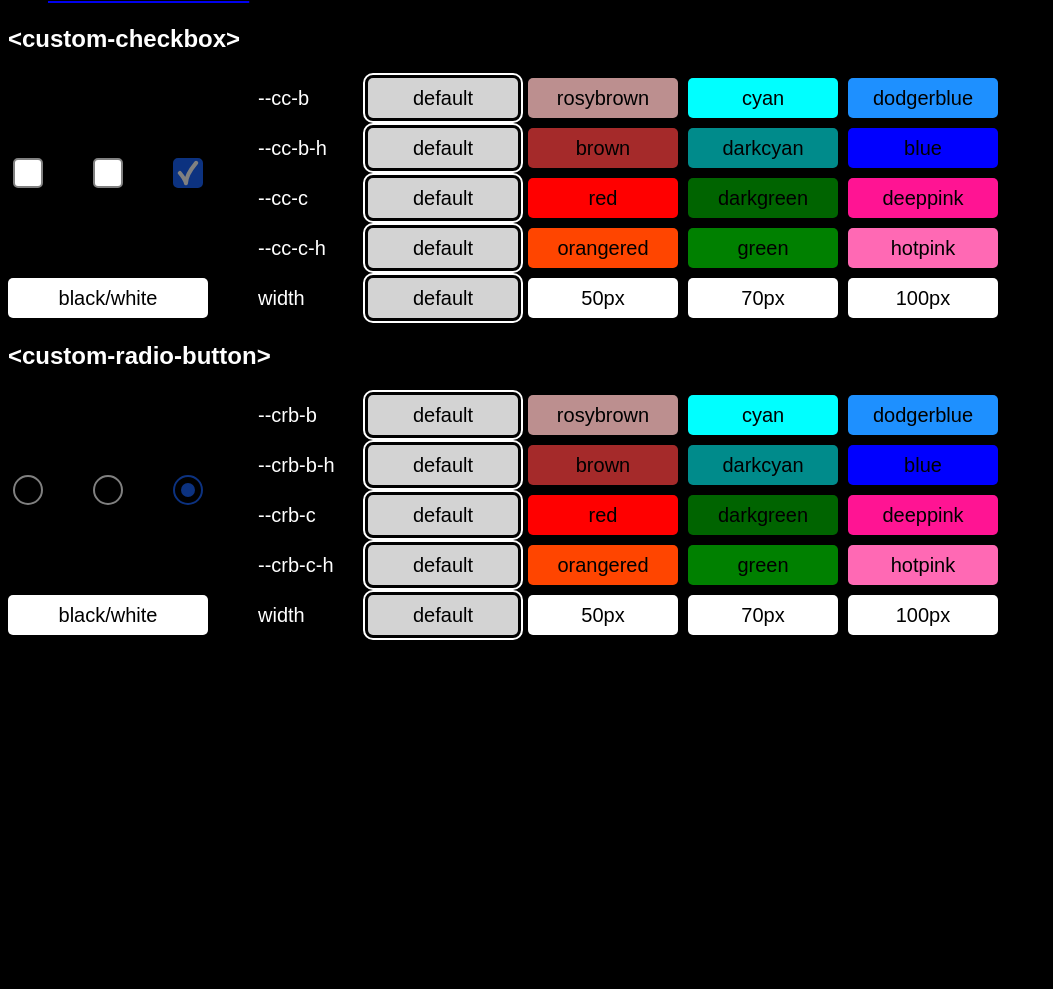
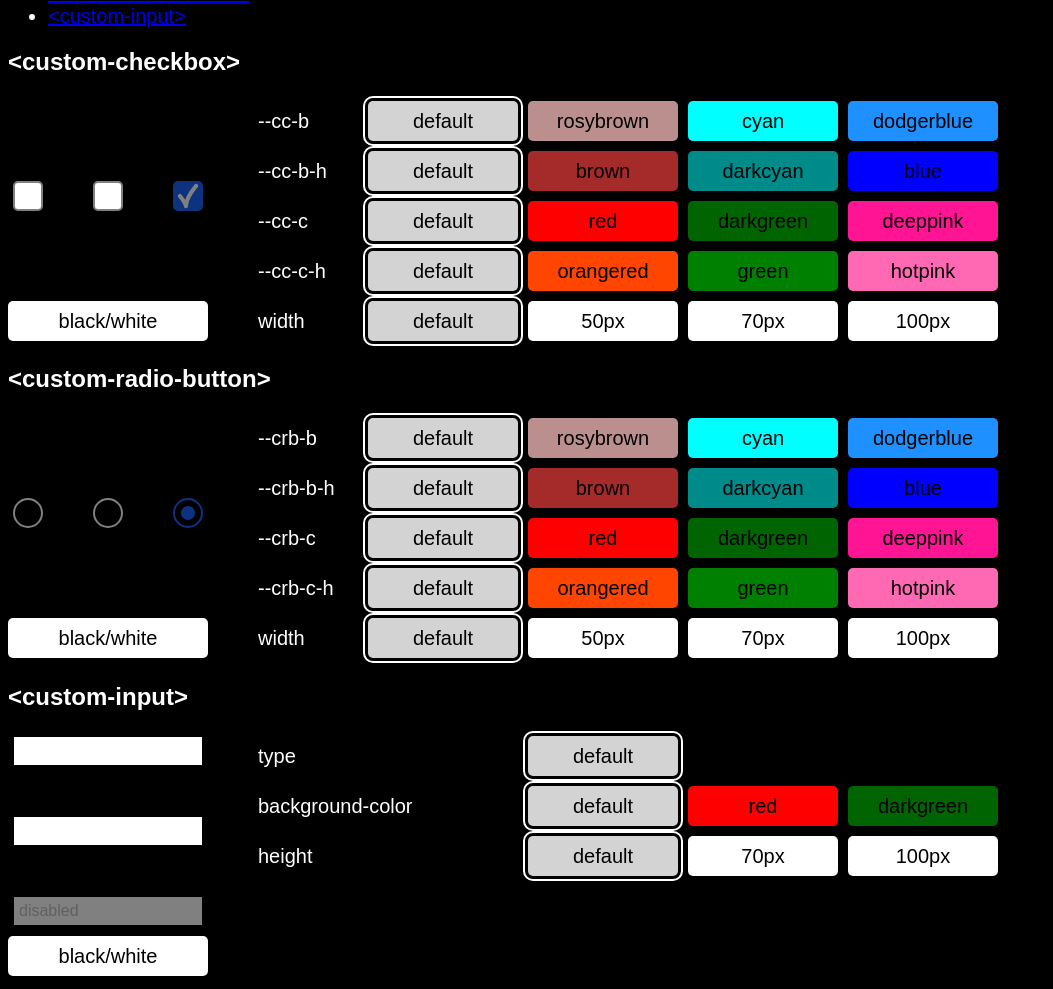
Before and after one commit to TaurBaLaur/HTML-elements-with-Web-Components, a plain HTML site: page index.html in a window 1280 px wide. Shown: the part 217-1206 px from the top of the page, without its empty margins (0-1053 px from the left). Before the commit the page ends 865 px from the top, so only its background shows below. Drawn offline with Linux system fonts and the light colour scheme.

Commit message:
Update index.html

```diff
--- a/index.html
+++ b/index.html
@@ -29,9 +29,8 @@
 			grid-template-rows: 200px 50px;
 			align-items: center;
 		}
-		.elements-container{
+		.elements-container, .input-container{
 			display: grid;
-			grid-template-columns: 40px 1fr 40px;
 			width: 200px;
 			height: 200px;
 			justify-items: center;
@@ -39,10 +38,22 @@
 			border-radius: 5px;
 		}
 
+		.elements-container{
+			grid-template-columns: 40px 1fr 40px;
+		}
+
+		.input-container{
+			grid-template-rows: 40px 1fr 40px;
+		}
+
 		.right-container{
 			display: grid;
 			grid-template-rows: repeat(5, 1fr);
 			height: 250px;
+		}
+
+		.left-container:has(.input-container)~.right-container>.row{
+			grid-template-columns: 260px repeat(3, 150px);
 		}
 
 		.row{
@@ -79,6 +90,7 @@
 	</style>
 	<script defer src="https://taurbalaur.github.io/HTML-elements-with-Web-Components/custom-checkbox/custom-checkbox-script.min.js"></script>
 	<script defer src="https://taurbalaur.github.io/HTML-elements-with-Web-Components/custom-radio-button/custom-radio-button-script.min.js"></script>
+	<script defer src="https://taurbalaur.github.io/HTML-elements-with-Web-Components/custom-input/custom-input-script.min.js"></script>
 </head>
 <body>
 	<h1>HTML elements with Web Components</h1>
@@ -90,6 +102,9 @@
 		</li>
 		<li>
 			<a href="#crb"><code>&lt;custom-radio-button&gt;</code></a>
+		</li>
+		<li>
+			<a href="#ci"><code>&lt;custom-input&gt;</code></a>
 		</li>
 	</ul>
 	<h2 id="cc">
@@ -193,6 +208,38 @@
 			</div>
 		</div>
 	</div>
+
+	<h2 id="ci">
+		<code>&lt;custom-input&gt;</code>
+	</h2>
+	<div class="super-container">
+		<div class="left-container">
+			<div class="input-container">
+				<custom-input style="width: 95%; box-sizing: border-box; color: black;"></custom-input>
+				<custom-input type="text" style="width: 95%; box-sizing: border-box; color: black;"></custom-input>
+				<custom-input placeholder="disabled" disabled style="width: 95%; box-sizing: border-box; color: black;"></custom-input>
+			</div>
+			<button class="bw">black/white</button>
+		</div>
+		<div class="right-container">
+			<div class="row">
+				<div class="text">type</div>
+				<button>default</button>
+			</div>
+			<div class="row">
+				<div class="text">background-color</div>
+				<button>default</button>
+				<button>red</button>
+				<button>darkgreen</button>
+			</div>
+			<div class="row">
+				<div class="text">height</div>
+				<button>default</button>
+				<button>70px</button>
+				<button>100px</button>
+			</div>
+		</div>
+	</div>
 	<script>
 		function setStyles(button){
 			let val = '';
```
